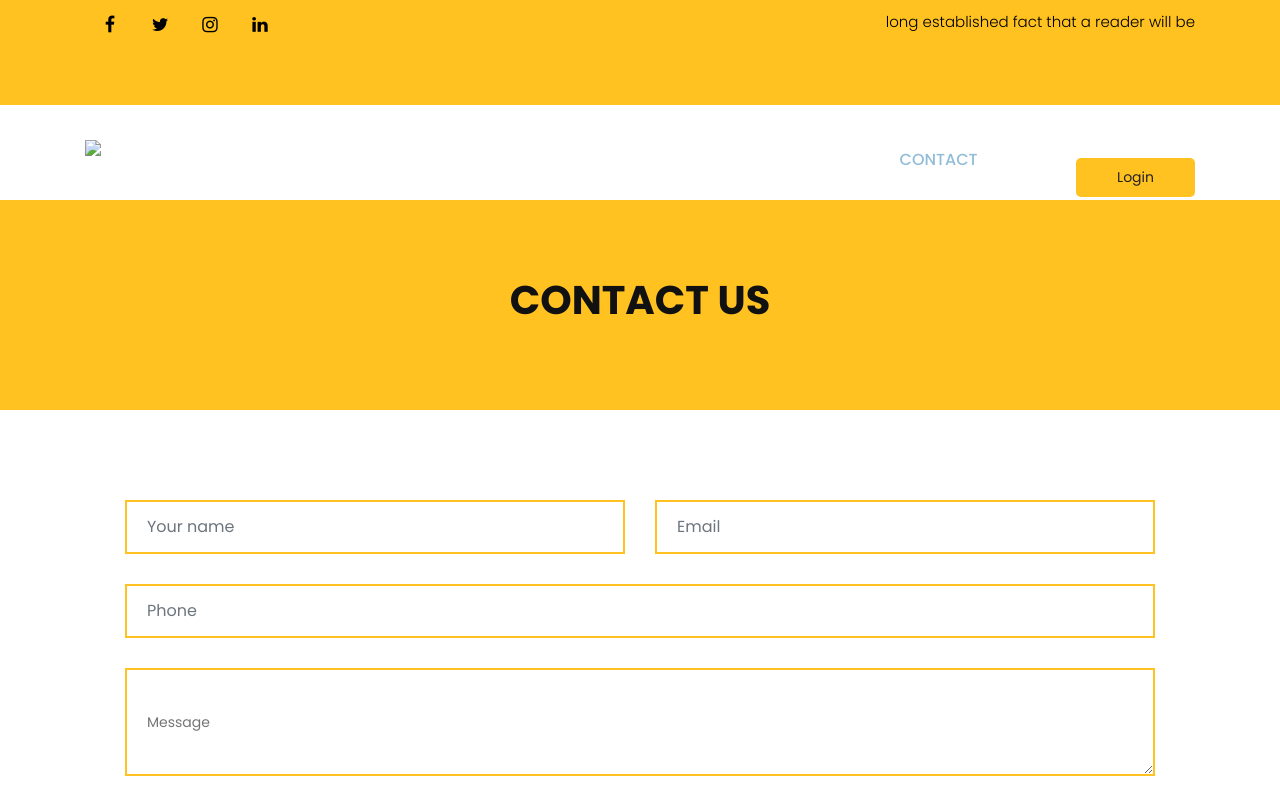
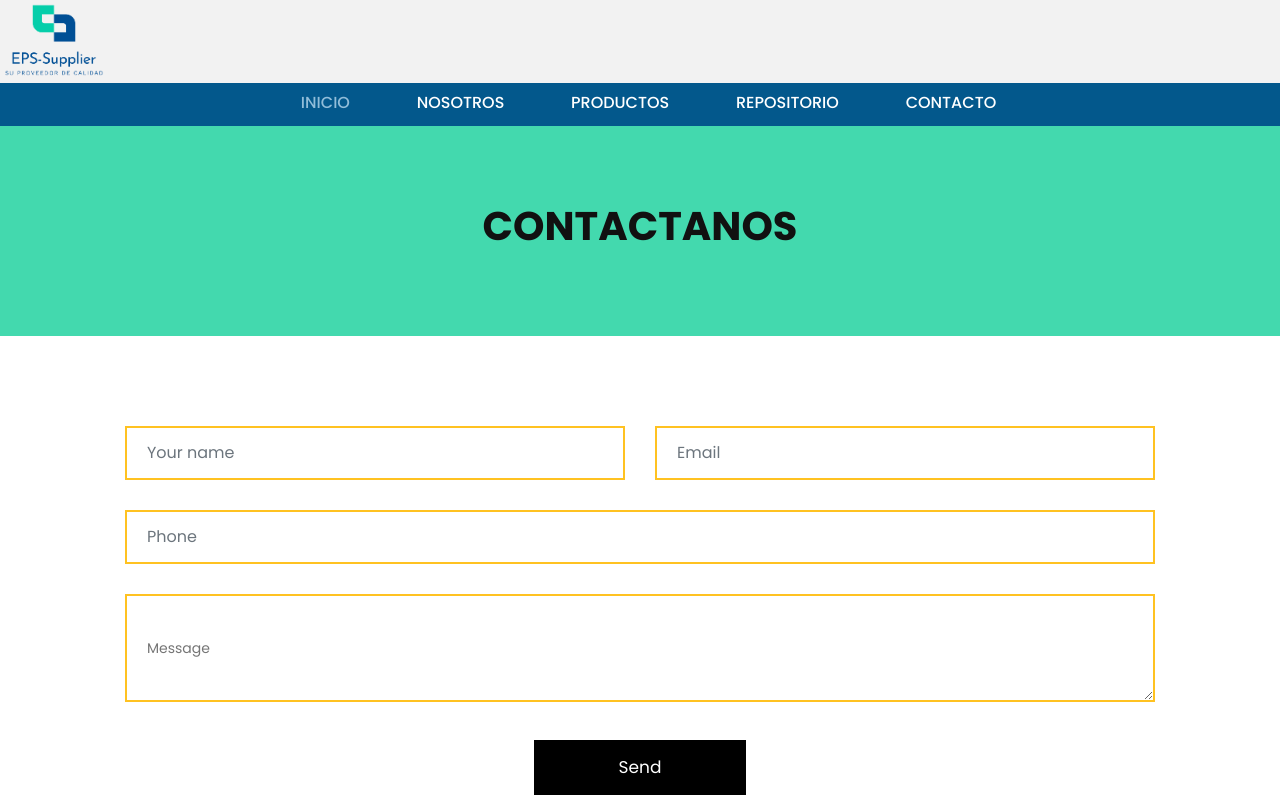
Before and after one commit to bryanxavierinucach/eps-supplier, a plain HTML site: page contact.html in a window 1280 px wide. Shown: the top 800 px of the page. Drawn offline with nearby package versions, Linux system fonts and the light colour scheme.

Commit message:
Set menu bar with extension

```diff
--- a/contact.html
+++ b/contact.html
@@ -1,5 +1,6 @@
 <!DOCTYPE html>
 <html lang="en">
+
 <head>
    <!-- basic -->
    <meta charset="utf-8">
@@ -24,12 +25,14 @@
    <link rel="stylesheet" href="css/jquery.mCustomScrollbar.min.css">
    <!-- Tweaks for older IEs-->
    <link rel="stylesheet" href="https://netdna.bootstrapcdn.com/font-awesome/4.0.3/css/font-awesome.css">
-      <link rel="stylesheet" href="https://cdnjs.cloudflare.com/ajax/libs/fancybox/2.1.5/jquery.fancybox.min.css" media="screen">
+   <link rel="stylesheet" href="https://cdnjs.cloudflare.com/ajax/libs/fancybox/2.1.5/jquery.fancybox.min.css"
+      media="screen">
    <!--[if lt IE 9]>
       <script src="https://oss.maxcdn.com/html5shiv/3.7.3/html5shiv.min.js"></script>
       <script src="https://oss.maxcdn.com/respond/1.4.2/respond.min.js"></script><![endif]-->
 </head>
 <!-- body -->
+
 <body class="main-layout">
    <!-- loader  -->
    <div class="loader_bg">
@@ -38,59 +41,24 @@
    <!-- end loader -->
    <!-- header -->
    <header>
-         <!-- header inner -->
-         <div class="header">
-            <div class="head_top">
-               <div class="container">
-                  <div class="row">
-                    <div class="col-xl-6 col-lg-6 col-md-6 col-sm-12">
-                       <div class="top-box">
-                        <ul class="sociel_link">
-                         <li> <a href="#"><i class="fa fa-facebook-f"></i></a></li>
-                         <li> <a href="#"><i class="fa fa-twitter"></i></a></li>
-                         <li> <a href="#"><i class="fa fa-instagram"></i></a></li>
-                         <li> <a href="#"><i class="fa fa-linkedin"></i></a></li>
-                     </ul>
+      <div style="background-color: #F2F2F2; height: 83px;">
+         <div>
+            <a href="index.html"><img src="images/epsLogo.png" alt="logo"
+                  style="width: 12%; margin: -1.8%;padding:0;" /></a>
          </div>
       </div>
-                  <div class="col-xl-6 col-lg-6 col-md-6 col-sm-12">
-                       <div class="top-box">
-                        <p>long established fact that a reader will be </p>
-                    </div>
-                  </div>
-               </div>
-            </div>
-         </div>
-         <div class="container">
-            <div class="row">
-               <div class="col-xl-3 col-lg-3 col-md-3 col-sm-3 col logo_section">
-                  <div class="full">
-                     <div class="center-desk">
-                        <div class="logo"> <a href="index.html"><img src="images/logo1.jpg" alt="logo"/></a> </div>
-                     </div>
-                  </div>
-               </div>
-               <div class="col-xl-7 col-lg-7 col-md-9 col-sm-9">
-                  <div class="menu-area">
-                     <div class="limit-box">
+      <div style="background-color: #03588C; height: 43px;">
+         <div class="row no-margin"></div>
          <nav class="main-menu">
             <ul class="menu-area-main">
-                              <li > <a href="index.html">Home</a> </li>
-                              <li> <a href="about.html">About</a> </li>
-                              <li> <a href="product.html">product</a> </li>
-                              <li> <a href="blog.html"> Blog</a> </li>
-                              <li class="active"> <a href="contact.html">Contact</a> </li>
-                              <li class="mean-last"> <a href="#contact">signup</a> </li>
+               <li class="active"> <a href="index.html">Inicio</a> </li>
+               <li> <a href="index.html">Nosotros</a> </li>
+               <li> <a href="index.html">Productos</a> </li>
+               <li> <a href="index.html"> Repositorio</a> </li>
+               <li> <a href="contact.html">Contacto</a> </li>
 
             </ul>
          </nav>
-                     </div>
-                  </div>
-               </div>
-               <div class="col-xl-2 col-lg-2 col-md-2 col-sm-2">
-                  <li><a class="buy" href="#">Login</a></li>
-               </div>
-            </div>
       </div>
       <!-- end header inner -->
    </header>
@@ -100,7 +68,7 @@
          <div class="row">
             <div class="col-md-12">
                <div class="titlepage">
-                        <h2>Contact Us</h2>
+                  <h2>Contactanos</h2>
                </div>
             </div>
          </div>
@@ -197,7 +165,8 @@
             </div>
          </div>
          <div class="copyright">
-               <p>Copyright 2019 All Right Reserved By <a href="https://html.design/">Free html Templates</a> Distributed By <a href="https://themewagon.com">ThemeWagon </a></p>
+            <p>Copyright 2019 All Right Reserved By <a href="https://html.design/">Free html Templates</a> Distributed
+               By <a href="https://themewagon.com">ThemeWagon </a></p>
          </div>
 
       </div>
@@ -214,16 +183,16 @@
    <script src="js/custom.js"></script>
    <script src="https:cdnjs.cloudflare.com/ajax/libs/fancybox/2.1.5/jquery.fancybox.min.js"></script>
    <script>
-         $(document).ready(function(){
+      $(document).ready(function () {
          $(".fancybox").fancybox({
             openEffect: "none",
             closeEffect: "none"
          });
 
-         $(".zoom").hover(function(){
+         $(".zoom").hover(function () {
 
             $(this).addClass('transition');
-         }, function(){
+         }, function () {
 
             $(this).removeClass('transition');
          });
@@ -231,4 +200,5 @@
 
    </script>
 </body>
+
 </html>
--- a/css/style.css
+++ b/css/style.css
@@ -2146,7 +2146,7 @@ ul.lik li a:hover {
 
 
 .brand_color {
-     background-color: #ffc221;
+     background-color: #43D9AE;
 }
 .brand_color .titlepage {
      margin-top: 70px;
```
Also changed, not shown: index.html (+3 -3 lines). Lines whose indentation alone changed are shown as unchanged.
